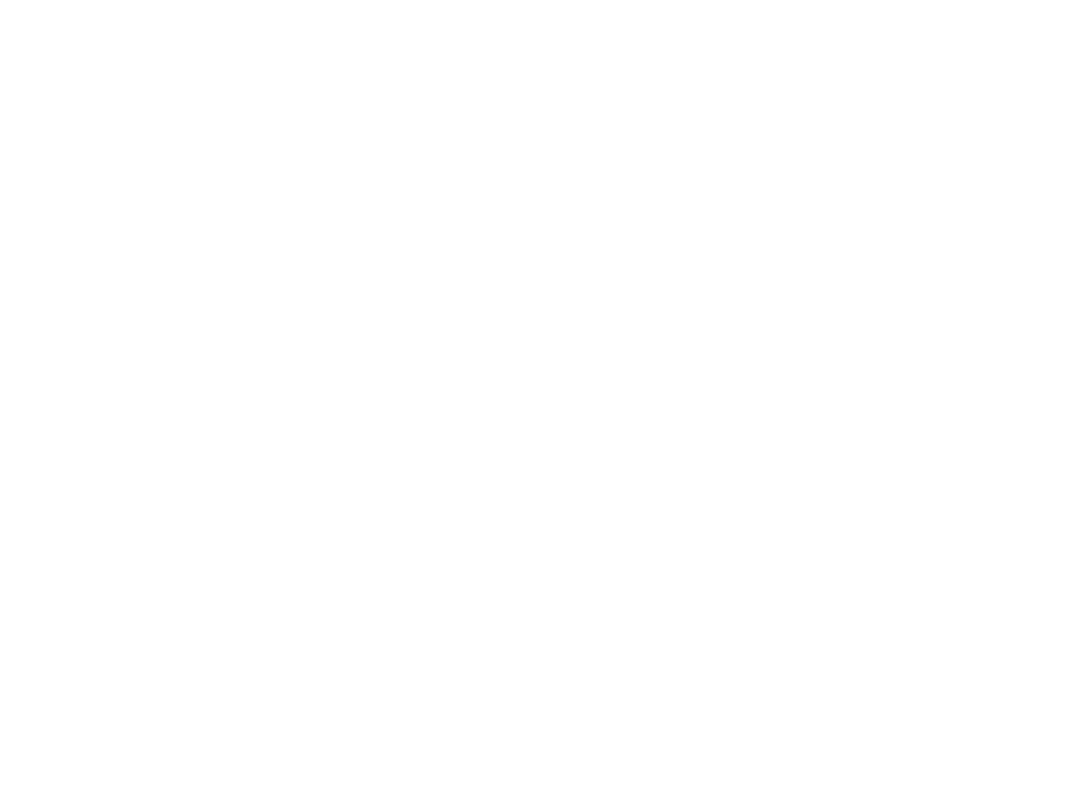
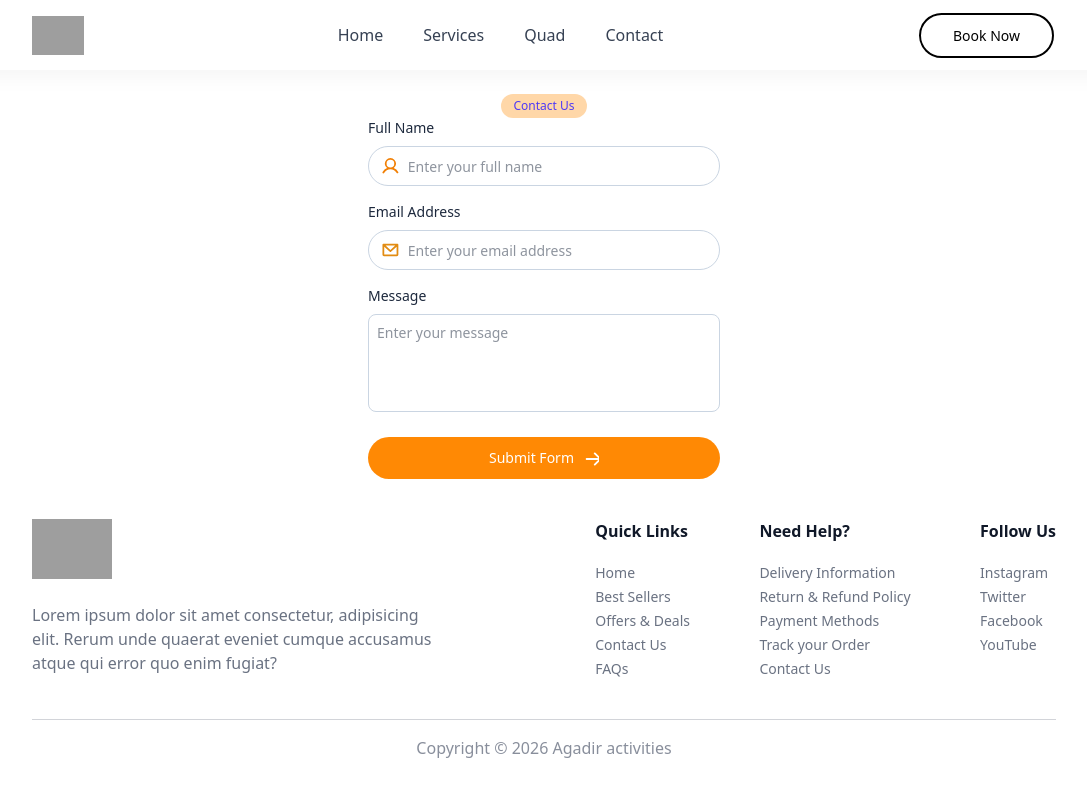
Before and after one commit to medgougriz/jadarateamwork, a React (Vite) app: page /contact in a window 1280 px wide. Before the commit this address had no page. Shown: the top 796 px of the page, without its empty margins (96-1183 px from the left). Built offline with nearby package versions, Linux system fonts and the light colour scheme; grey boxes are pictures that could not be loaded.

Commit message:
fixed contact page

```diff
--- a/src/App.jsx
+++ b/src/App.jsx
@@ -2,8 +2,9 @@
 import Home from "./pages/Home";
 import Quad from "./pages/Quad";
 import { Routes, Route } from "react-router-dom";
+import Contact from "./pages/contact";
+import "./style.css";
 
-import "./style.css";
 
 function App() {
   return (
@@ -11,6 +12,7 @@
     <Routes>
       <Route path="/" element={<Home />} />
       <Route path="/quad" element={<Quad />} />
+      <Route path="/contact" element={<Contact />} />
     </Routes>
     </>
   );
--- a/src/components/contact.jsx
+++ b/src/components/contactForm.jsx
@@ -1,5 +1,7 @@
-export default function Contact() {
+export default function ContactForm() {
     return (
+        <>
+        <br />
         <form className="flex flex-col items-center text-sm text-slate-800">
             <p className="text-xs bg-orange-200 text-indigo-600 font-medium px-3 py-1 rounded-full">Contact Us</p>
 
@@ -33,5 +35,6 @@
             </div>
 
         </form>
+        </>
     );
 };
--- a/src/components/navbar.jsx
+++ b/src/components/navbar.jsx
@@ -18,7 +18,7 @@
         <li><a className="hover:text-gray-500 transition" href="/">Home</a></li>
         <li><a className="hover:text-gray-500 transition" href="/service">Services</a></li>
         <li><a className="hover:text-gray-500 transition" href="/quad">Quad</a></li>
-        <li><a className="hover:text-gray-500 transition" href="#">Pricing</a></li>
+        <li><a className="hover:text-gray-500 transition" href="/contact">Contact</a></li>
       </ul>
 
       {/* Desktop Button */}
--- a/src/pages/Quad.jsx
+++ b/src/pages/Contact.jsx
@@ -1,12 +1,12 @@
 import Navbar from "../components/navbar.jsx";
 import Footer from "../components/footer.jsx";
-import Activity1 from "../components/Activity-one";
+import ContactForm from "../components/contactForm.jsx";
 
-export default function Home() {
+export default function Contact() {
   return (
     <>
       <Navbar />
-      <Activity1 />
+      <ContactForm />
       <Footer />
     </>
   );
```
